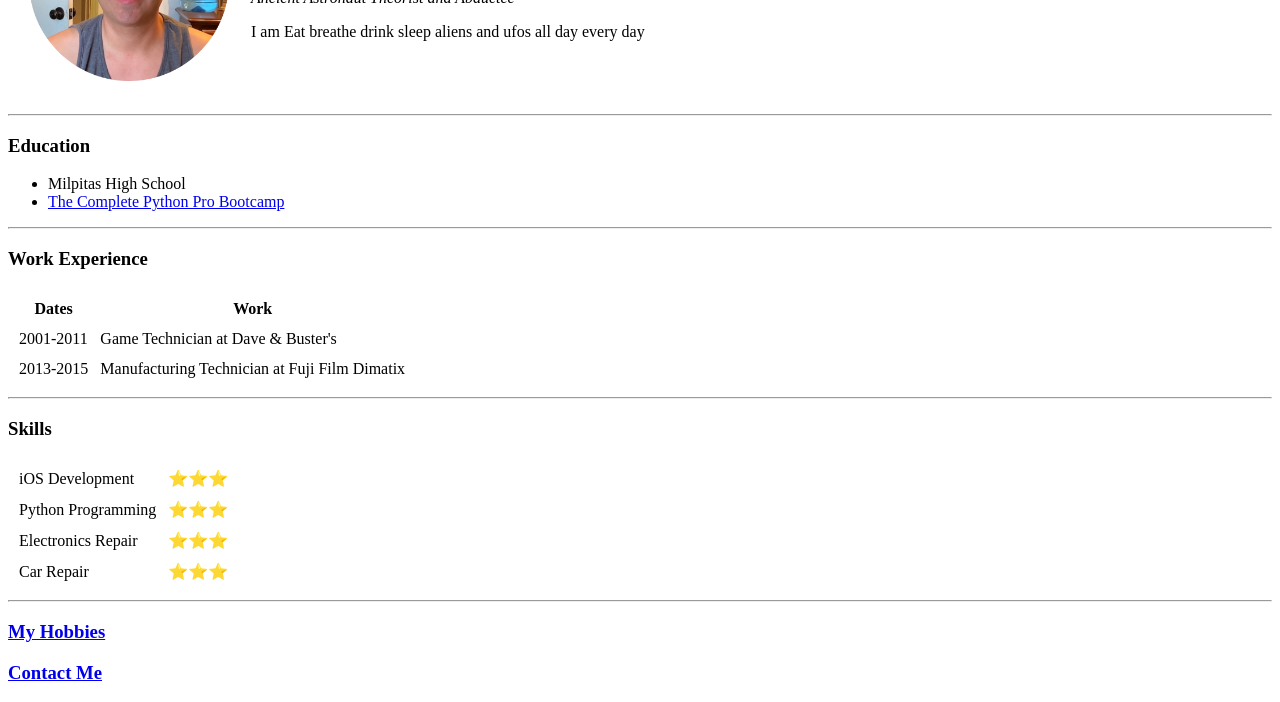
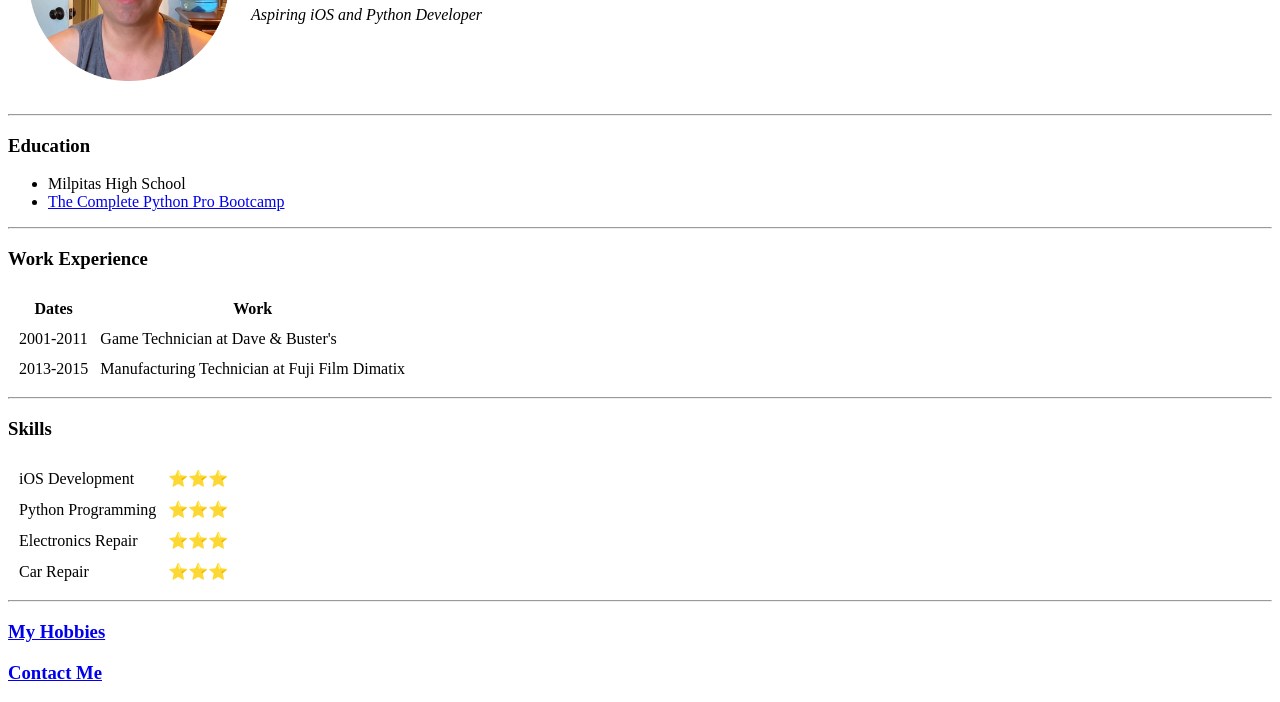
Before and after one commit to chrisli323/cv, a plain HTML site: page index.html in a window 1280 px wide. Shown: the part 148-850 px from the top of the page. Drawn offline with Linux system fonts and the light colour scheme.

Commit message:
update index.html

```diff
--- a/index.html
+++ b/index.html
@@ -12,8 +12,7 @@
       <td><img src="me-modified.png" height="200" width="200" alt="Christopher's profile picture"></td>
       <td>
         <h1>Christopher Lee</h1>
-        <p><em>Ancient Astronaut Theorist and Abductee</em></p>
-        <p>I am Eat breathe drink sleep aliens and ufos all day every day</p>
+        <p><em>Aspiring iOS and Python Developer</em></p>
       </td>
     </tr>
   </table>
```
